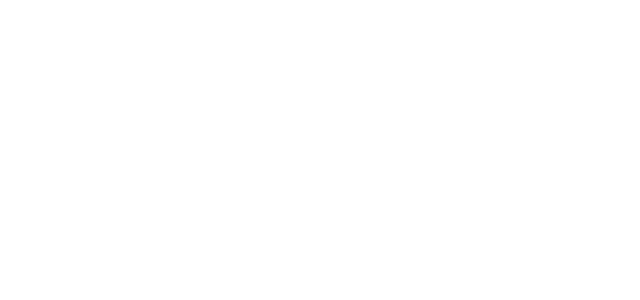
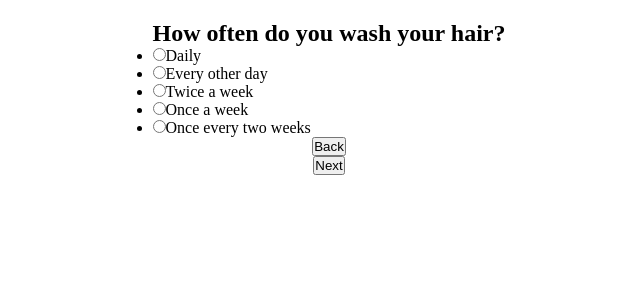
Before and after one commit to YordanZafirov/Skincare-quiz, a React (Vite) app: page /quiz/1 in a window 1280 px wide. Before the commit this address had no page. Shown: the top 300 px of the page, without its empty margins (311-951 px from the left). Built offline with nearby package versions, Linux system fonts and the light colour scheme.

Commit message:
Refactor routing in App.tsx and update QuizPage component
- Refactor routing in App.tsx to include dynamic quiz IDs
- Update QuizPage component to use a custom hook for logic and styling
- Add QuizPageStyle component for styling the QuizPage

```diff
--- a/src/App.tsx
+++ b/src/App.tsx
@@ -7,7 +7,7 @@ function App() {
     <Router>
       <Routes>
         <Route path="/" element={<StartPage />} />
-        <Route path="/quiz" element={<QuizPage />} />
+        <Route path="/quiz/:id" element={<QuizPage />} />
       </Routes>
     </Router>
   );
--- /dev/null
+++ b/src/pages/QuizPage/Quiz.logic.ts
@@ -0,0 +1,55 @@
+import { useState } from "react";
+import { useNavigate, useParams } from "react-router-dom";
+import { QUESTION_DATA } from "../../../quiz";
+
+const useQuizLogic = () => {
+  const { id } = useParams<{ id: string }>();
+  const questionIndex = parseInt(id || "0", 10);
+  const navigate = useNavigate();
+
+  const question = QUESTION_DATA[questionIndex];
+  const totalQuestions = QUESTION_DATA.length;
+
+  const [answers, setAnswers] = useState<Record<string, string>>(() => {
+    const savedAnswers = localStorage.getItem("answers");
+    return savedAnswers ? JSON.parse(savedAnswers) : {};
+  });
+
+  const handleAnswer = (questionKey: string, answer: string) => {
+    const updatedAnswers = {
+      ...answers,
+      [questionKey]: answer,
+    };
+    console.log(questionKey, answer);
+
+    setAnswers(updatedAnswers);
+    localStorage.setItem("answers", JSON.stringify(updatedAnswers));
+  };
+
+  const handleNext = () => {
+    if (questionIndex + 1 < totalQuestions) {
+      navigate(`/quiz/${questionIndex + 1}`);
+    } else {
+      // navigate(`/result`, { state: { answer } });
+      console.log(answers);
+    }
+  };
+
+  const handlePrev = () => {
+    if (questionIndex > 0) {
+      navigate(`/quiz/${questionIndex - 1}`);
+    }
+  };
+
+  return {
+    questionIndex,
+    answers,
+    question,
+    totalQuestions,
+    handleAnswer,
+    handleNext,
+    handlePrev,
+  };
+};
+
+export default useQuizLogic;
--- /dev/null
+++ b/src/pages/QuizPage/Quiz.style.ts
@@ -0,0 +1,8 @@
+import styled from "styled-components";
+
+export const QuizPageStyle = styled.div`
+    display: flex;
+    flex-direction: column;
+    align-items: center;
+    padding: 20px;
+`;
--- a/src/pages/QuizPage/Quiz.tsx
+++ b/src/pages/QuizPage/Quiz.tsx
@@ -1,70 +1,36 @@
-import { QUESTION_DATA } from "../../../quiz";
-import { useState } from "react";
 import Question from "../../components/Quesiton/Question";
+import useQuizLogic from "./Quiz.logic";
+import { QuizPageStyle } from "./Quiz.style";
 
 const QuizPage = () => {
-  const [currentQuestionIndex, setCurrentQuestionIndex] = useState(0);
-  const [answers, setAnswers] = useState({
-    hairType: "",
-    washFrequency: "",
-    desiredBenefit: "",
-    hairIssue: "",
-    hairColor: "",
-  });
 
-  const handleAnswer = (questionKey: string, answer: string) => {
-    setAnswers({
-      ...answers,
-      [questionKey]: answer,
-    });
-  };
-
-  const handleNext = () => {
-    if (currentQuestionIndex < QUESTION_DATA.length - 1) {
-      setCurrentQuestionIndex(currentQuestionIndex + 1);
-    }
-  };
-
-  const handlePrev = () => {
-    if (currentQuestionIndex > 0) {
-      setCurrentQuestionIndex(currentQuestionIndex - 1);
-    }
-  };
-
-  const isLastQuestion = currentQuestionIndex === QUESTION_DATA.length - 1;
-  const hasAnsweredCurrentQuestion =
-    !!answers[QUESTION_DATA[currentQuestionIndex].key];
+  const {
+    questionIndex,
+    answers,
+    question,
+    totalQuestions,
+    handleAnswer,
+    handleNext,
+    handlePrev,
+  } = useQuizLogic();
 
   return (
-    <div>
-      <h1>Quiz</h1>
-      <h2>
-        Question {currentQuestionIndex + 1} of {QUESTION_DATA.length}
-      </h2>
+    <QuizPageStyle>
       <Question
-        question={QUESTION_DATA[currentQuestionIndex].question}
-        options={QUESTION_DATA[currentQuestionIndex].options}
-        onAnswer={(answer) =>
-          handleAnswer(QUESTION_DATA[currentQuestionIndex].key, answer)
-        }
-        currentAnswer={answers[QUESTION_DATA[currentQuestionIndex].key]}
+        question={question.question}
+        options={question.options}
+        onAnswer={(answer) => handleAnswer(question.key, answer)}
+        currentAnswer={answers[question.key]}
       />
-      <button onClick={handlePrev} disabled={currentQuestionIndex === 0}>
-        Previous
+      <button onClick={handlePrev} disabled={questionIndex === 0}>
+        Back
       </button>
-
-      <button
-        onClick={() => {
-          handleNext();
-          if (isLastQuestion) {
-            console.log(answers);
-          }
-        }}
-        disabled={!hasAnsweredCurrentQuestion}
-      >
-        {isLastQuestion ? "Discover your results" : "Next"}
+      <button onClick={handleNext}>
+        {questionIndex + 1 === totalQuestions
+          ? "Discover your results"
+          : "Next"}
       </button>
-    </div>
+    </QuizPageStyle>
   );
 };
 
--- a/src/pages/StartPage/StartPage.tsx
+++ b/src/pages/StartPage/StartPage.tsx
@@ -10,7 +10,7 @@ import Button from "../../components/Button/Button";
 const StartPage = () => {
   const navigate = useNavigate();
   const handleStartQuiz = () => {
-    navigate("/quiz");
+    navigate("/quiz/0");
   };
   return (
     <StartPageStyle>
```
